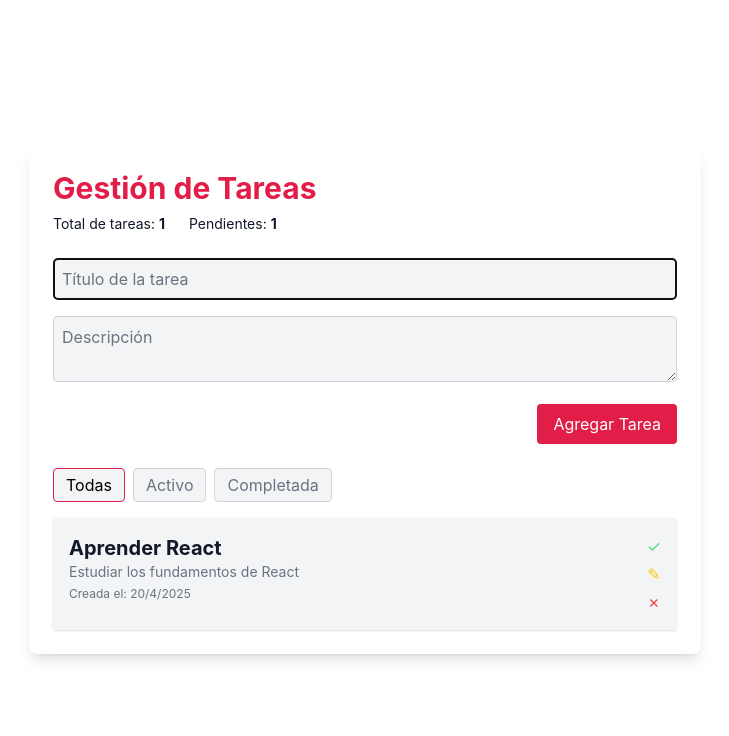
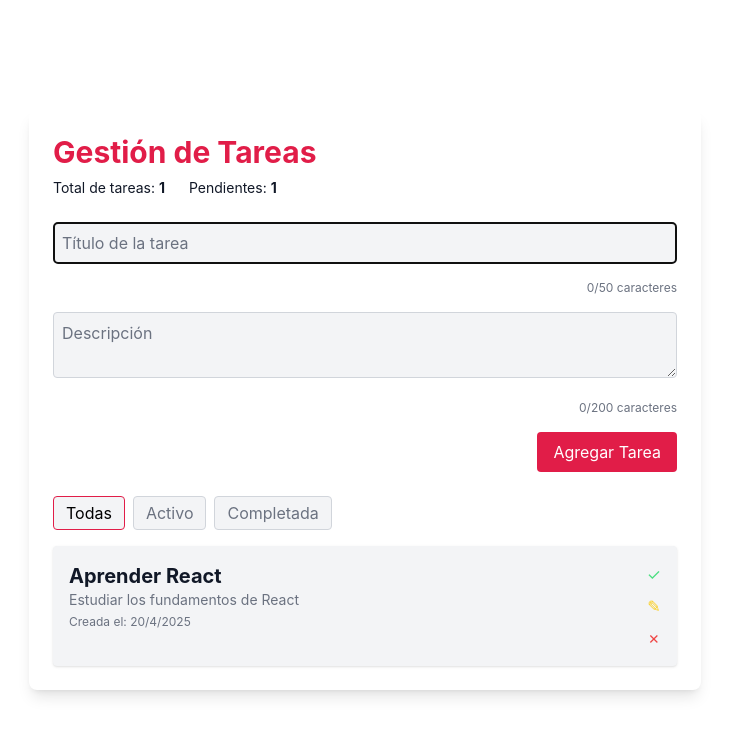
Before and after one commit to MaiaObando30/Gestion_tareas_MO, a React (Vite) app: page / in a window 1280 px wide. Shown: the top 736 px of the page, without its empty margins (275-1004 px from the left). Built offline with nearby package versions, Linux system fonts and the light colour scheme.

Commit message:
Nueva mejora del funcionamiento

```diff
--- a/src/components/TaskForm/TaskForm.jsx
+++ b/src/components/TaskForm/TaskForm.jsx
@@ -1,14 +1,19 @@
-import { useEffect, useState } from 'react';
+import { useEffect, useRef, useState } from 'react';
 import { v4 as uuidv4 } from 'uuid';
 
 const TaskForm = ({ tasks, setTasks, editingTask, setEditingTask }) => {
-  const [title, setTitle]         = useState('');
+  const [title, setTitle] = useState('');
   const [description, setDescription] = useState('');
+
+  // Referencia para el campo de descripción
+  const descriptionRef = useRef(null);
 
   useEffect(() => {
     if (editingTask) {
       setTitle(editingTask.title);
       setDescription(editingTask.description);
+      // Enfocar el campo de descripción al editar una tarea
+      descriptionRef.current?.focus();
     }
   }, [editingTask]);
 
@@ -46,21 +51,21 @@ const TaskForm = ({ tasks, setTasks, editingTask, setEditingTask }) => {
         placeholder="Título de la tarea"
         className="w-full p-2 rounded bg-secondary text-text border border-gray-300 placeholder:text-muted"
         value={title}
+        maxLength={50}
         autoFocus
-        pattern='[A-Za-z0-9]{3,50}'
-        onChange={(e) => {
-          setTitle(e.target.value);
-          if (editingTask.target.value.trim())
-          (""); //borrar el error si sd escribe algo mal
-        }}
+        onChange={(e) => setTitle(e.target.value)}
       />
+      <p className="text-xs text-muted text-right">{title.length}/50 caracteres</p>
 
       <textarea
+        ref={descriptionRef}  // Referencia al campo de descripción
         placeholder="Descripción"
         className="w-full p-2 rounded bg-secondary text-text border border-gray-300 placeholder:text-muted"
         value={description}
         onChange={e => setDescription(e.target.value)}
+        maxLength={200}
       />
+      <p className="text-xs text-muted text-right">{description.length}/200 caracteres</p>
 
       <div className="flex justify-end">
         <button
--- a/src/components/TaskItem/TaskItem.jsx
+++ b/src/components/TaskItem/TaskItem.jsx
@@ -9,23 +9,21 @@ const TaskItem = ({ task, setTasks, setEditingTask }) => {
     setTasks(prev => prev.filter(t => t.id !== task.id));
   };
 
-  // Formatear la fecha de creación de la tarea
   const formattedDate = new Date(task.createdAt).toLocaleDateString('es-ES');
 
   return (
-    <div className="p-4 bg-secondary rounded shadow flex justify-between items-start">
-      <div>
-        <h3 className={`text-xl font-bold ${task.completed ? 'line-through text-muted' : 'text-text'}`}>
+    <div className="p-4 bg-secondary rounded shadow flex flex-col sm:flex-row sm:justify-between sm:items-start gap-2">
+      <div className="flex-1 overflow-hidden">
+        <h3 className={`text-xl font-bold break-words ${task.completed ? 'line-through text-muted' : 'text-text'}`}>
           {task.title}
         </h3>
-        <p className={`text-sm ${task.completed ? 'line-through text-muted' : 'text-muted'}`}>
+        <p className={`text-sm break-words ${task.completed ? 'line-through text-muted' : 'text-muted'}`}>
           {task.description}
         </p>
-        {/* Fecha de creación */}
         <p className="text-xs text-muted mt-1">Creada el: {formattedDate}</p>
       </div>
 
-      <div className="flex flex-col items-center gap-1 ml-4">
+      <div className="flex flex-row sm:flex-col items-center gap-2 sm:ml-4">
         <button onClick={toggleComplete} className="text-green-400 hover:scale-110">✓</button>
         <button onClick={() => setEditingTask(task)} className="text-yellow-400 hover:scale-110">✎</button>
         <button onClick={deleteTask} className="text-red-500 hover:scale-110">✗</button>
```
